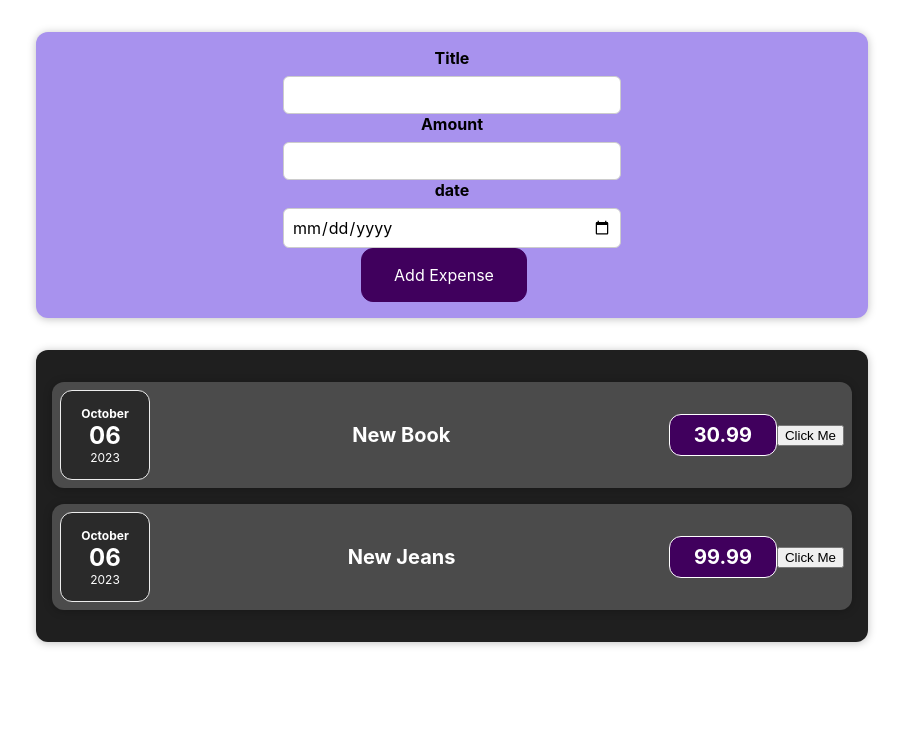
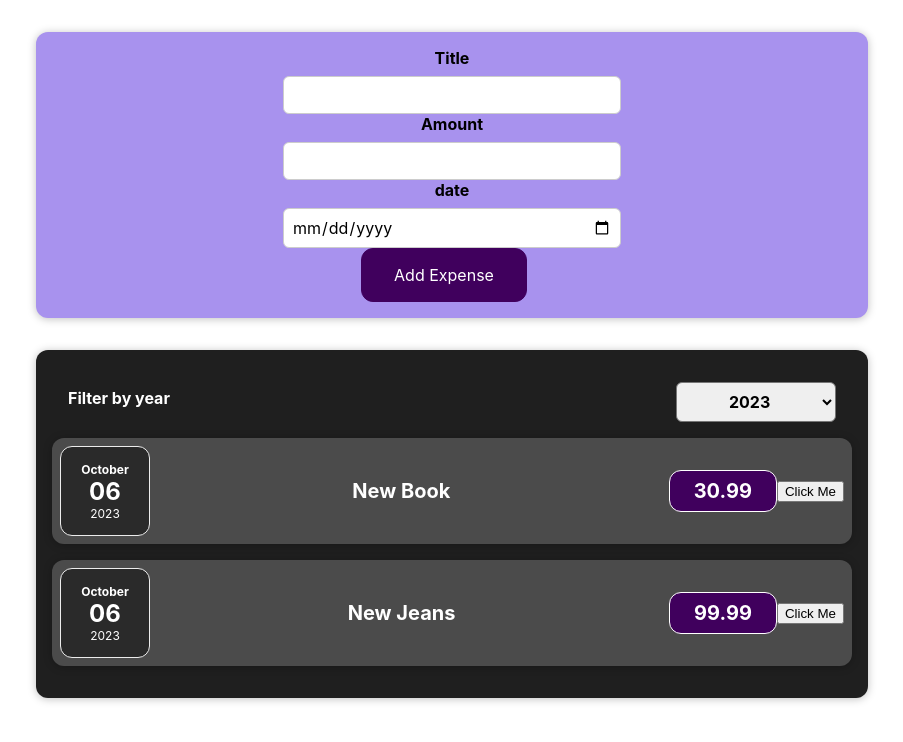
Before and after one commit to hariake/expensesTonis, a React (Create React App) app: page / in a window 1280 px wide. Shown: the top 742 px of the page, without its empty margins (188-1091 px from the left). Built offline with nearby package versions, Linux system fonts and the light colour scheme.

Commit message:
expensesfilter

```diff
--- a/src/components/Expenses/Expenses.js
+++ b/src/components/Expenses/Expenses.js
@@ -1,6 +1,7 @@
 import "./Expenses.css"
 import Card from "../UI/Card";
 import ExpenseItem from "./ExpenseItem";
+import ExpensesFilter from "./ExpensesFilter";
 const Expenses = () =>{
     const expenses =[
     {
@@ -14,15 +15,22 @@
     price: 99.99
   }
   ]
+  const saveSelectedYearHandler = (selectedYear) => {
+    console.log(selectedYear)
+  }
+
     return (
-      <Card className="expenses">
-         <ExpenseItem
-         expenseData={expenses[0]}
-         />
-         <ExpenseItem
-         expenseData={expenses[1]}
-         />
+      <Card className='expenses'>
+          <ExpensesFilter
+            saveSelectedYear = {saveSelectedYearHandler}
+          />
+          <ExpenseItem
+          expenseData = {expenses[0]}
+          />
+          <ExpenseItem
+          expenseData = {expenses[1]}
+          />
       </Card>
-    )
+  )
   }
   export default Expenses;
--- /dev/null
+++ b/src/components/Expenses/ExpensesFilter.css
@@ -0,0 +1,24 @@
+.expenses-filter {
+    color: white;
+    padding: 0 1rem;
+}
+
+.expenses-filter__control {
+    display: flex;
+    width: 100%;
+    align-items: center;
+    justify-content: space-between;
+    margin: 1rem 0;
+}
+
+.expenses-filter label {
+    font-weight: bold;
+    margin-bottom: 0.5rem;
+}
+
+.expenses-filter select {
+    font: inherit;
+    padding: 0.5rem 3rem;
+    font-weight: bold;
+    border-radius: 6px;
+}
--- /dev/null
+++ b/src/components/Expenses/ExpensesFilter.js
@@ -0,0 +1,28 @@
+import React from 'react';
+import { useState } from 'react';
+
+import './ExpensesFilter.css';
+
+const ExpensesFilter = (props) => {
+    const  [selectedYear, setSelectedYear] = useState("")
+    const yearChangeHandeler = (event) =>{
+        const selectedYear = event.target.value
+        setSelectedYear(event.target.value)
+        props.saveSelectedYear(selectedYear)
+    }
+
+    return (
+        <div className='expenses-filter'>
+            <div className='expenses-filter__control'>
+                <label>Filter by year</label>
+                <select value={selectedYear} onChange={yearChangeHandeler} >
+                    <option value='2023'>2023</option>
+                    <option value='2024'>2024</option>
+                    <option value='2025'>2025</option>
+                </select>
+            </div>
+        </div>
+    );
+};
+
+export default ExpensesFilter;
```
